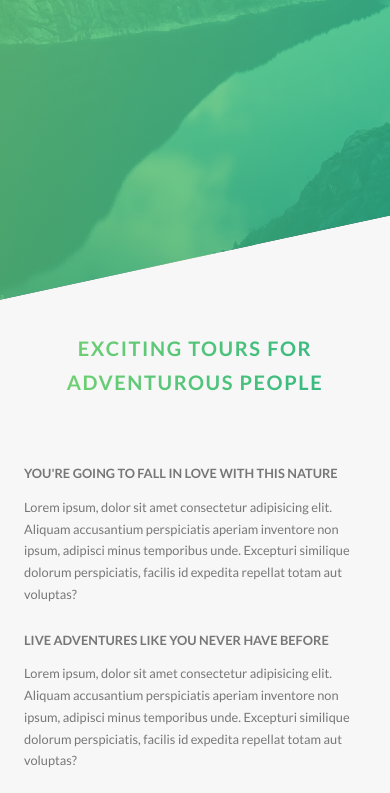
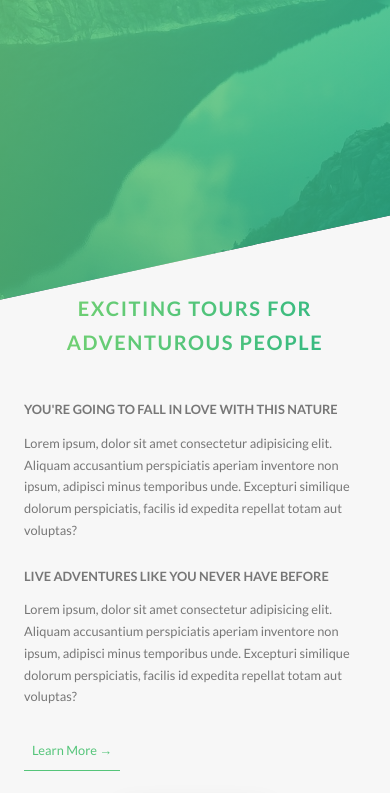
Before and after one commit to AngelCruzL/natours, a website: page index.html in a window 390 px wide. Shown: the part 502-1295 px from the top of the page. Drawn offline with Linux system fonts and the light colour scheme.

Commit message:
Adding media queries to featured section

```diff
--- a/sass/base/_utilities.scss
+++ b/sass/base/_utilities.scss
@@ -7,9 +7,17 @@
 }
 .u-margin-bottom-medium {
   margin-bottom: 4rem !important;
+
+  @include response(tab-port) {
+    margin-bottom: 3rem !important;
+  }
 }
 .u-margin-bottom-big {
   margin-bottom: 8rem !important;
+
+  @include response(tab-port) {
+    margin-bottom: 5rem !important;
+  }
 }
 
 .u-margin-top-big {
--- a/sass/components/_composition.scss
+++ b/sass/components/_composition.scss
@@ -10,19 +10,43 @@
     transition: all 0.2s;
     outline-offset: 2rem;
 
+    @include response(tab-port) {
+      float: left;
+      position: relative;
+      width: calc((1 / 3) * 100%);
+      box-shadow: 0 1.5rem 3rem rgba($color-black, 0.2);
+    }
+
     &--p1 {
       left: 0;
       top: -2rem;
+
+      @include response(tab-port) {
+        top: 0;
+        transform: scale(1.2);
+      }
     }
 
     &--p2 {
       right: 0;
       top: 2rem;
+
+      @include response(tab-port) {
+        top: -1rem;
+        transform: scale(1.3);
+        z-index: 5;
+      }
     }
 
     &--p3 {
       left: 20%;
       top: 10rem;
+
+      @include response(tab-port) {
+        top: 1rem;
+        left: 0;
+        transform: scale(1.1);
+      }
     }
 
     &:hover {
--- a/sass/components/_feature-box.scss
+++ b/sass/components/_feature-box.scss
@@ -6,6 +6,10 @@
   border-radius: 0.3rem;
   box-shadow: 0 1.5rem 4rem rgba($color-black, 0.15);
   transition: transform 0.3s;
+
+  @include response(tab-port) {
+    padding: 2rem;
+  }
 
   &__icon {
     font-size: 6rem;
@@ -18,6 +22,10 @@
     );
     -webkit-background-clip: text;
     color: transparent;
+
+    @include response(tab-port) {
+      margin-bottom: 0;
+    }
   }
 
   &:hover {
--- a/sass/layout/_footer.scss
+++ b/sass/layout/_footer.scss
@@ -11,6 +11,10 @@
   &__logo-box {
     text-align: center;
     margin-bottom: 8rem;
+
+    @include response(tab-port) {
+      margin-bottom: 6rem;
+    }
   }
 
   &__logo {
--- a/sass/pages/_home.scss
+++ b/sass/pages/_home.scss
@@ -2,6 +2,10 @@
   background-color: $color-grey-light-1;
   padding: 25rem 0;
   margin-top: -20vh;
+
+  @include response(tab-port) {
+    padding: 20rem 0;
+  }
 }
 
 .section-features {
@@ -19,17 +23,29 @@
   & > * {
     transform: skewY(7deg);
   }
+
+  @include response(tab-port) {
+    padding: 10rem 0;
+  }
 }
 
 .section-tours {
   background-color: $color-grey-light-1;
   padding: 28rem 0 15rem 0;
   margin-top: -11.5rem;
+
+  @include response(tab-port) {
+    padding: 20rem 0 10rem 0;
+  }
 }
 
 .section-stories {
   position: relative;
   padding: 15rem 0;
+
+  @include response(tab-port) {
+    padding: 10rem 0;
+  }
 }
 
 .section-book {
@@ -39,6 +55,10 @@
     $color-primary-light,
     $color-primary-dark
   );
+
+  @include response(tab-port) {
+    padding: 12rem 0;
+  }
 }
 
 .book {
```
Also changed, not shown: css/style.css.
